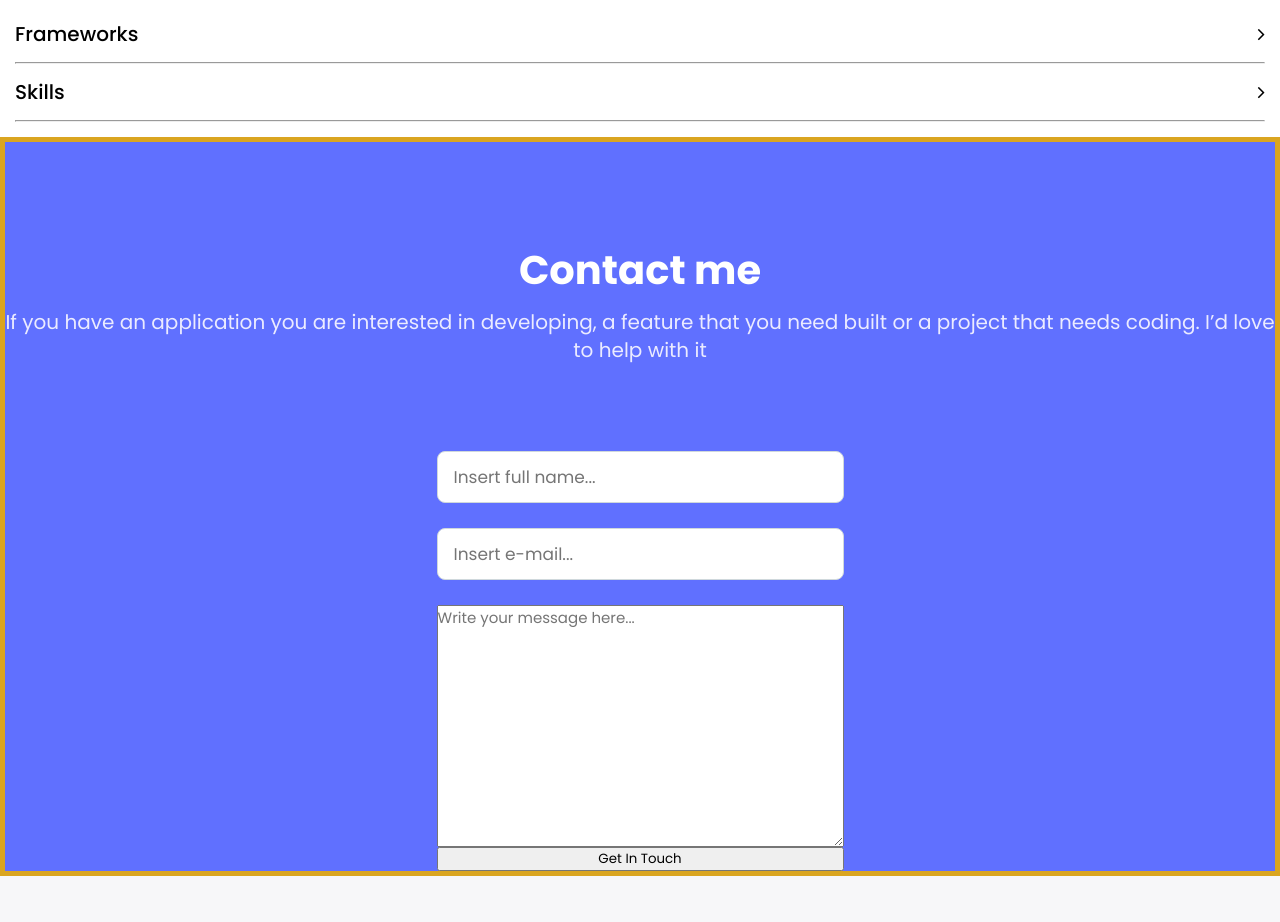
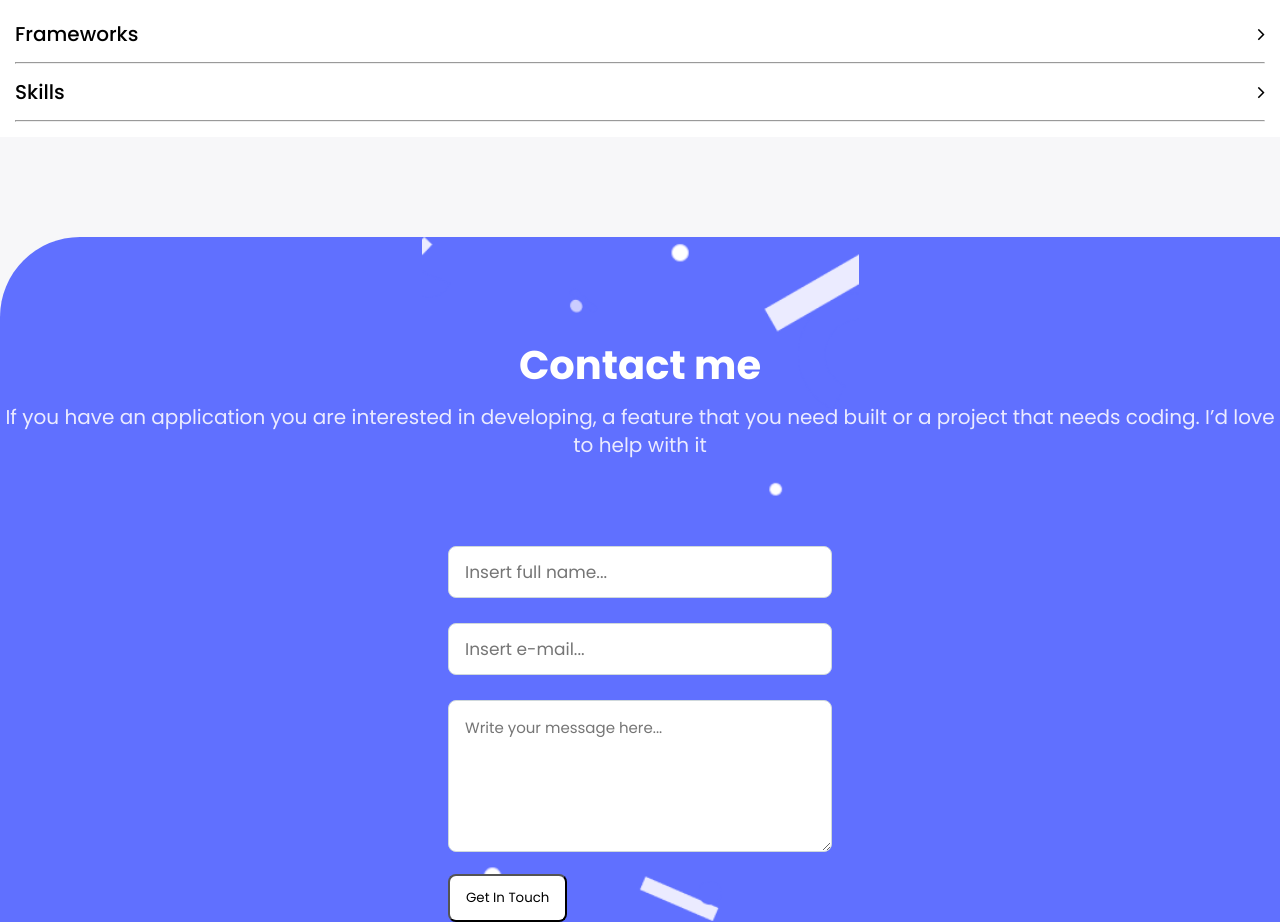
Before and after one commit to Mwapsam/portifolio, a website: page index.html in a window 1280 px wide. Shown: the part 3880-4802 px from the top of the page. Before the commit the page ends 4756 px from the top, so only its background shows below. Drawn offline with Linux system fonts and the light colour scheme.

Commit message:
Modify styles

```diff
--- a/index.html
+++ b/index.html
@@ -245,7 +245,7 @@
           that you need built or a project that needs coding. I’d love to help
           with it
         </p>
-        <form class="t"action="https://formspree.io/f/mwkyeral" method="post">
+        <form class="t" action="https://formspree.io/f/mwkyeral" method="post">
           <label for="fullname"></label>
           <input
             type="text"
@@ -255,16 +255,22 @@
             maxlength="30"
             required
           />
-          <br>
+          <br />
           <label for="mail"></label>
-          <input type="email" id="mail" placeholder="Insert e-mail..." name="_email" required/>
-          <br>
+          <input
+            type="email"
+            id="mail"
+            placeholder="Insert e-mail..."
+            name="_email"
+            required
+          />
+          <br />
           <label for="_message"></label>
           <textarea
             name="themessage"
             id="message"
-            cols="30"
-            rows="10"
+            cols="15"
+            rows="5"
             placeholder="Write your message here..."
             maxlength="500"
             required
--- a/main.css
+++ b/main.css
@@ -283,12 +283,16 @@ header {
 }
 
 footer {
-  background: #6070FF;
+  background: #6070ff;
   display: flex;
   flex-direction: column;
-
   align-items: center;
-  border: 5px solid goldenrod;
+  border-top-left-radius: 80px;
+  margin-top: 100px;
+  background-image: url(./assets/form.png);
+  background-repeat: no-repeat;
+  background-size: contain;
+  background-position: center;
 }
 
 footer h2 {
@@ -319,7 +323,7 @@ footer p {
 
 .t input {
   background: #fff;
-  border: 1px solid #CFD8DC;
+  border: 1px solid #cfd8dc;
   border-radius: 8px;
   padding: 15px 38px 15px 16px;
   font-style: normal;
@@ -334,4 +338,19 @@ form textarea {
   font-size: 15px;
   line-height: 24px;
   color: #b3bac5;
+  padding-top: 15px;
+  padding-bottom: 15px;
+  padding-left: 16px;
+  padding-right: 38px;
+  border: 1px solid #cfd8dc;
+  border-radius: 8px;
+  background: #fff;
+  margin-bottom: 22px;
 }
+
+form button {
+  width: max-content;
+  padding: 12px 16px;
+  border-radius: 8px;
+  background: #fff;
+}
```
